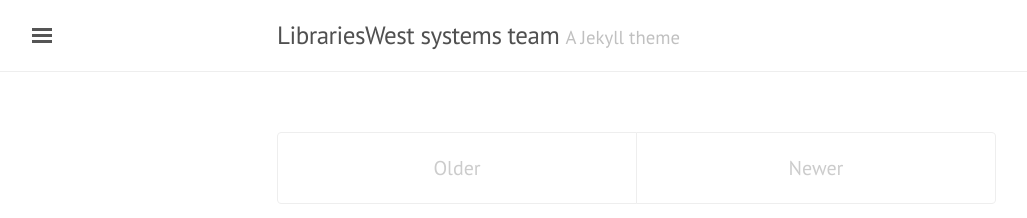
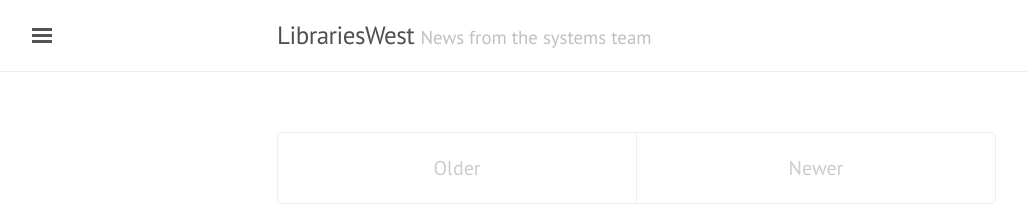
Before and after one commit to LibrariesWest/librarieswest.github.io, a Jekyll site: the page built from index.md, in a window 1280 px wide. Shown: the top 218 px of the page, without its empty margins (3-1030 px from the left). Built offline with Jekyll 4.4.1, drawn with Linux system fonts in a browser that asks for light colours.

```diff
--- a/_config.yml
+++ b/_config.yml
@@ -1,8 +1,9 @@
-title: LibrariesWest systems team
-tagline: A Jekyll theme
+title: LibrariesWest
+tagline: News from the systems team
 description: ''
 url: https://librarieswest.github.io
 baseurl: ''
+permalink: pretty
 paginate: 5
 author:
   name: Dave Rowe
```
